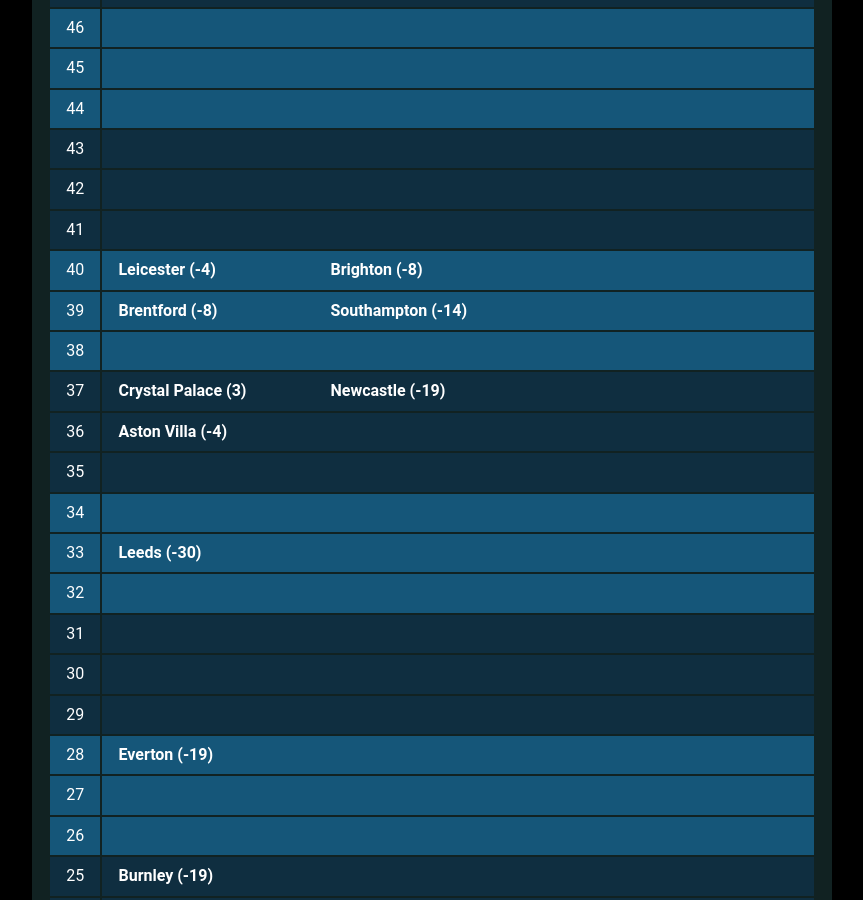
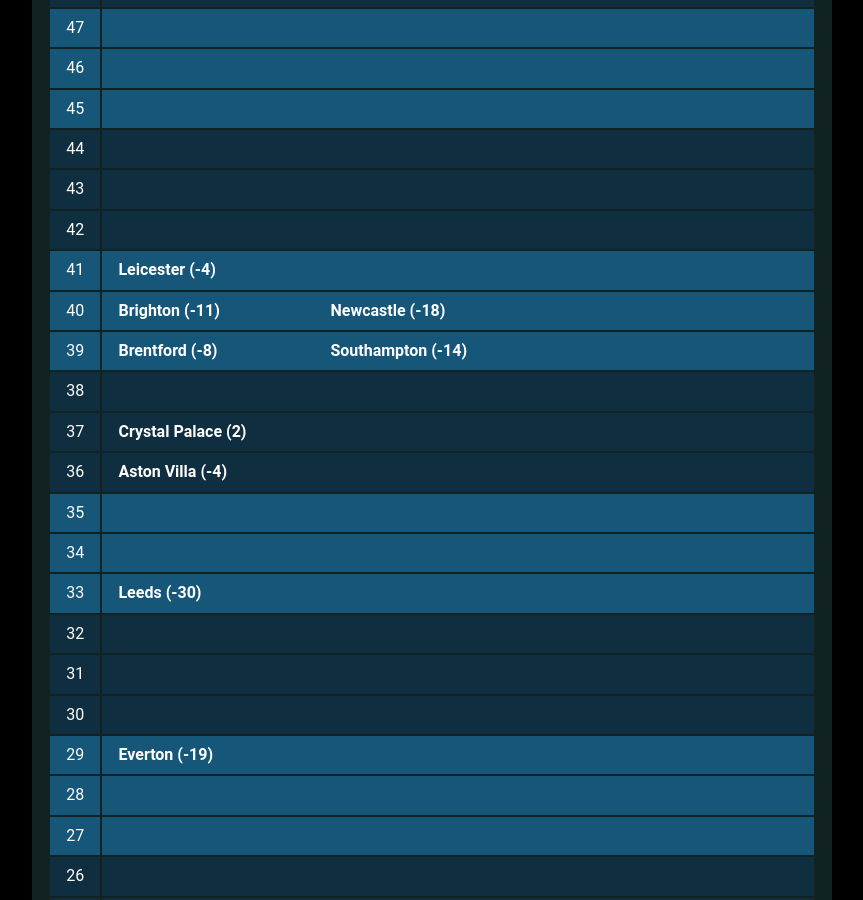
Before and after one commit to muru/muru.github.io, a Jekyll site: the page built from resources.md, in a window 1280 px wide and 900 px high, scrolled down 2689 px. Shown: the whole window, without its empty margins (208-1071 px from the left). Built offline with Jekyll 4.4.1, drawn with Linux system fonts in a browser that asks for light colours; some web fonts are replaced; some of the changed text lies outside the part shown.

Commit message:
updated cann-table: Fri 22 Apr 00:04:11 JST 2022

```diff
--- a/cann-table.html
+++ b/cann-table.html
@@ -1,5 +1,11 @@
 <table id="cann-table">
 <thead> <th> Pts </th> <th> Clubs (GD) </th> </thead>
+	<tr class="cann-row-1">
+		<td class="cann-point"> 77 </td>
+		<td class="cann-clubs">
+			<span class="club-name"> Man City (55) </span>
+		</td>
+ 	</tr>
 	<tr class="cann-row-1">
 		<td class="cann-point"> 76 </td>
 		<td class="cann-clubs">
@@ -11,10 +17,9 @@
 		<td class="cann-clubs">
 		</td>
  	</tr>
-	<tr class="cann-row-1">
+	<tr class="cann-row-2">
 		<td class="cann-point"> 74 </td>
 		<td class="cann-clubs">
-			<span class="club-name"> Man City (52) </span>
 		</td>
  	</tr>
 	<tr class="cann-row-2">
@@ -27,7 +32,7 @@
 		<td class="cann-clubs">
 		</td>
  	</tr>
-	<tr class="cann-row-2">
+	<tr class="cann-row-1">
 		<td class="cann-point"> 71 </td>
 		<td class="cann-clubs">
 		</td>
@@ -42,7 +47,7 @@
 		<td class="cann-clubs">
 		</td>
  	</tr>
-	<tr class="cann-row-1">
+	<tr class="cann-row-2">
 		<td class="cann-point"> 68 </td>
 		<td class="cann-clubs">
 		</td>
@@ -57,7 +62,7 @@
 		<td class="cann-clubs">
 		</td>
  	</tr>
-	<tr class="cann-row-2">
+	<tr class="cann-row-1">
 		<td class="cann-point"> 65 </td>
 		<td class="cann-clubs">
 		</td>
@@ -72,10 +77,10 @@
 		<td class="cann-clubs">
 		</td>
  	</tr>
-	<tr class="cann-row-1">
+	<tr class="cann-row-2">
 		<td class="cann-point"> 62 </td>
 		<td class="cann-clubs">
-			<span class="club-name"> Chelsea (41) </span>
+			<span class="club-name"> Chelsea (39) </span>
 		</td>
  	</tr>
 	<tr class="cann-row-2">
@@ -88,7 +93,7 @@
 		<td class="cann-clubs">
 		</td>
  	</tr>
-	<tr class="cann-row-2">
+	<tr class="cann-row-1">
 		<td class="cann-point"> 59 </td>
 		<td class="cann-clubs">
 		</td>
@@ -102,9 +107,10 @@
 		<td class="cann-point"> 57 </td>
 		<td class="cann-clubs">
 			<span class="club-name"> Tottenham (18) </span>
+			<span class="club-name"> Arsenal (10) </span>
 		</td>
  	</tr>
-	<tr class="cann-row-1">
+	<tr class="cann-row-2">
 		<td class="cann-point"> 56 </td>
 		<td class="cann-clubs">
 		</td>
@@ -117,11 +123,10 @@
 	<tr class="cann-row-2">
 		<td class="cann-point"> 54 </td>
 		<td class="cann-clubs">
-			<span class="club-name"> Arsenal (8) </span>
 			<span class="club-name"> Man Utd (4) </span>
 		</td>
  	</tr>
-	<tr class="cann-row-2">
+	<tr class="cann-row-1">
 		<td class="cann-point"> 53 </td>
 		<td class="cann-clubs">
 		</td>
@@ -137,7 +142,7 @@
 		<td class="cann-clubs">
 		</td>
  	</tr>
-	<tr class="cann-row-1">
+	<tr class="cann-row-2">
 		<td class="cann-point"> 50 </td>
 		<td class="cann-clubs">
 		</td>
@@ -153,7 +158,7 @@
 		<td class="cann-clubs">
 		</td>
  	</tr>
-	<tr class="cann-row-2">
+	<tr class="cann-row-1">
 		<td class="cann-point"> 47 </td>
 		<td class="cann-clubs">
 		</td>
@@ -168,7 +173,7 @@
 		<td class="cann-clubs">
 		</td>
  	</tr>
-	<tr class="cann-row-1">
+	<tr class="cann-row-2">
 		<td class="cann-point"> 44 </td>
 		<td class="cann-clubs">
 		</td>
@@ -183,16 +188,17 @@
 		<td class="cann-clubs">
 		</td>
  	</tr>
-	<tr class="cann-row-2">
+	<tr class="cann-row-1">
 		<td class="cann-point"> 41 </td>
 		<td class="cann-clubs">
+			<span class="club-name"> Leicester (-4) </span>
 		</td>
  	</tr>
 	<tr class="cann-row-1">
 		<td class="cann-point"> 40 </td>
 		<td class="cann-clubs">
-			<span class="club-name"> Leicester (-4) </span>
-			<span class="club-name"> Brighton (-8) </span>
+			<span class="club-name"> Brighton (-11) </span>
+			<span class="club-name"> Newcastle (-18) </span>
 		</td>
  	</tr>
 	<tr class="cann-row-1">
@@ -202,7 +208,7 @@
 			<span class="club-name"> Southampton (-14) </span>
 		</td>
  	</tr>
-	<tr class="cann-row-1">
+	<tr class="cann-row-2">
 		<td class="cann-point"> 38 </td>
 		<td class="cann-clubs">
 		</td>
@@ -210,8 +216,7 @@
 	<tr class="cann-row-2">
 		<td class="cann-point"> 37 </td>
 		<td class="cann-clubs">
-			<span class="club-name"> Crystal Palace (3) </span>
-			<span class="club-name"> Newcastle (-19) </span>
+			<span class="club-name"> Crystal Palace (2) </span>
 		</td>
  	</tr>
 	<tr class="cann-row-2">
@@ -220,7 +225,7 @@
 			<span class="club-name"> Aston Villa (-4) </span>
 		</td>
  	</tr>
-	<tr class="cann-row-2">
+	<tr class="cann-row-1">
 		<td class="cann-point"> 35 </td>
 		<td class="cann-clubs">
 		</td>
@@ -236,7 +241,7 @@
 			<span class="club-name"> Leeds (-30) </span>
 		</td>
  	</tr>
-	<tr class="cann-row-1">
+	<tr class="cann-row-2">
 		<td class="cann-point"> 32 </td>
 		<td class="cann-clubs">
 		</td>
@@ -251,15 +256,15 @@
 		<td class="cann-clubs">
 		</td>
  	</tr>
-	<tr class="cann-row-2">
+	<tr class="cann-row-1">
 		<td class="cann-point"> 29 </td>
 		<td class="cann-clubs">
+			<span class="club-name"> Everton (-19) </span>
 		</td>
  	</tr>
 	<tr class="cann-row-1">
 		<td class="cann-point"> 28 </td>
 		<td class="cann-clubs">
-			<span class="club-name"> Everton (-19) </span>
 		</td>
  	</tr>
 	<tr class="cann-row-1">
@@ -267,7 +272,7 @@
 		<td class="cann-clubs">
 		</td>
  	</tr>
-	<tr class="cann-row-1">
+	<tr class="cann-row-2">
 		<td class="cann-point"> 26 </td>
 		<td class="cann-clubs">
 		</td>
@@ -283,7 +288,7 @@
 		<td class="cann-clubs">
 		</td>
  	</tr>
-	<tr class="cann-row-2">
+	<tr class="cann-row-1">
 		<td class="cann-point"> 23 </td>
 		<td class="cann-clubs">
 		</td>
```
Also changed, not shown: other parts of cann-table.html (+1 -1 lines).
